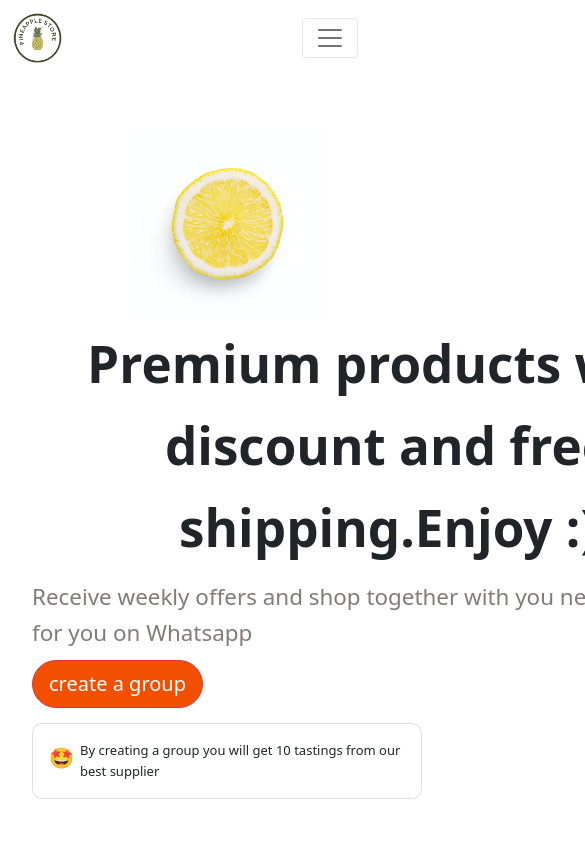
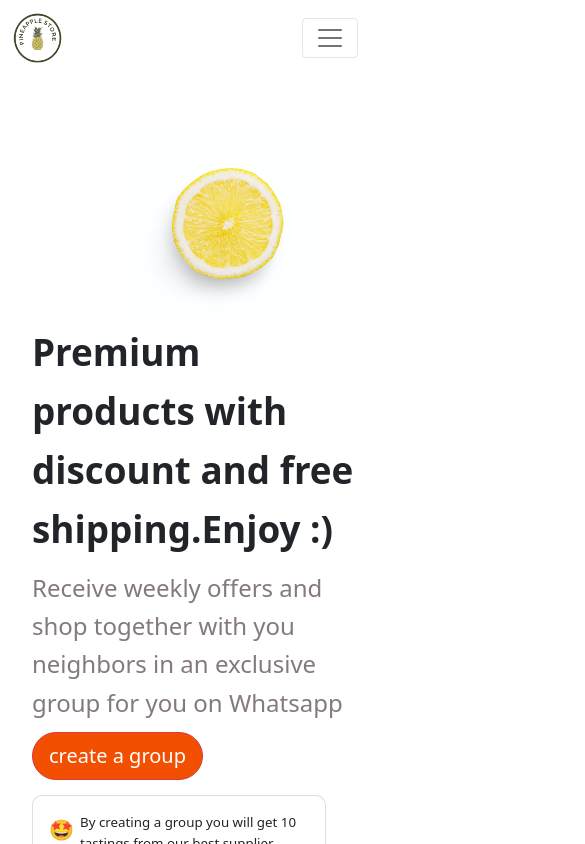
Before and after one commit to salmanpary/pineapple-store, a React (Create React App) app: page / in a window 390 px wide. Shown: the top 844 px of the page, 585 px wide, since content can reach past the window. Built offline with nearby package versions, Linux system fonts and the light colour scheme.

Commit message:
temporary deployment

```diff
--- a/src/components/Map.js
+++ b/src/components/Map.js
@@ -32,7 +32,7 @@ const Map = () => {
             {data.map((datas)=>(
 <div className="data_div ">
 
-<h2>{datas.place}</h2>
+<h2 className='res'>{datas.place}</h2>
 <p>{datas.place2}</p>
 
 </div>
--- a/src/components/Test.js
+++ b/src/components/Test.js
@@ -6,7 +6,7 @@ const Test = () => {
 
         <div class="testimonial-heading">
             <span>Comments</span>
-            <h4>Clients Says</h4>
+            <h4 class="res1">Clients Says</h4>
         </div>
         <div class="testimonial-box-container">
             <div class="testimonial-box">
--- a/src/components/faq.css
+++ b/src/components/faq.css
@@ -23,6 +23,7 @@
     text-align: center;
     font-weight: 400;
     font-size: 30px;
+    overflow: hidden;
   }
 
   .faq-card {
--- a/src/components/footer.css
+++ b/src/components/footer.css
@@ -1,5 +1,6 @@
 .footer{
     background-color: black;
+    min-width: 100%;
 
 }
 .bor{
--- a/src/components/intro.css
+++ b/src/components/intro.css
@@ -1,9 +1,12 @@
-
+*{
+    max-width: 100%;
+}
 .intro{
     display: flex;
     padding-top: 8rem;
     margin-left: 2rem;
-   min-height: 90vh;
+
+
 
 }
 .slogan{
@@ -49,15 +52,11 @@
 .text{
     font-size: small;
 }
-
-
-
-
 .intro_right img{
 height:auto;
 max-width: 100%;
 display: flex;
-max-height:80vh;
+max-height:700px;
 }
 @keyframes mymove{
     from{top:0rem;}
@@ -85,10 +84,21 @@ max-height:80vh;
     }
 
     .slogan{
-        margin-left: -0.6rem;
         font-size: 3rem;
-       width: 17ch;
-       text-align: center;
+       max-width: 16ch;
+
+    }
+    .slogan1{
+        max-width:45ch;
+    }
+    *{
+        overflow-x: hidden;
+    }
+    .text{
+        width: 30ch;
+    }
+    .animation{
+        margin-bottom:8px;
     }
 
 }
@@ -96,6 +106,17 @@ max-height:80vh;
     .slogan{
         font-size: 3.2rem;
     }
+    .slogan1{
+        font-size:2.6rem;
+        width: 8ch;
+    }
+
+}
+@media screen and (max-width:862px) {
+    .slogan1{
+        width:50ch;
+    }
+
 
 }
 @media screen and (max-width:1170px) {
@@ -104,11 +125,14 @@ max-height:80vh;
     }
 
     .slogan{
-        width: 25ch;
+        width: 30ch;
+        overflow: hidden;
+        font-size:3rem ;
 
     }
     .slogan1{
         width:70ch;
+        font-size: 1.2rem;
     }
     .intro_right img{
         display: block;
@@ -116,5 +140,38 @@ max-height:80vh;
        margin-right: auto;
        width: 50%;
         max-height:100%;
+
     }
 }
+@media  screen and (max-width:492px) {
+    .slogan{
+        font-size:2.3rem;
+    }
+    .slogan1{
+        max-width: 40ch;
+    }
+    .animation{
+        margin-right:15vw;
+        margin-bottom: 10px;
+    }
+    .text{
+        width: 30ch;
+        font-size: smaller;
+    }
+
+
+}
+@media screen and (max-width:435px){
+    .slogan1{
+        max-width: 25ch;
+        font-size: 1.5rem;
+    }
+}
+@media screen and(max-width:390px){
+    .slogan{
+      max-width: 20ch;
+
+    }
+
+
+}
--- a/src/components/map.css
+++ b/src/components/map.css
@@ -13,6 +13,7 @@
 }
 .map{
     margin-left: 20px;
+    overflow: hidden;
 }
 .headingloc{
     font-size: 20px;
@@ -27,10 +28,12 @@
 
     align-items: center;
     justify-content: space-between;
+    overflow:hidden;
 
 }
 .location{
     display: flex;
+
 
 }
 .button2{
@@ -52,6 +55,9 @@ max-width: 25ch;
 
 
 }
+.res{
+    overflow: hidden;
+}
 
 @media only screen and (max-width: px) {
     .button2{
--- a/src/components/section.css
+++ b/src/components/section.css
@@ -5,7 +5,7 @@
     border-radius: 10px;
     margin-top: 1%;
     margin-bottom: 1%;
-    min-height:35vh;
+    min-height:15rem;
     min-width: 90vw;
     display: flex;
     flex-direction: column;
@@ -38,3 +38,9 @@ margin-right: auto;
 .button3{
     text-align: center;
 }
+@media screen and (max-width:411px){
+    .section{
+       min-height:40vh ;
+    }
+
+}
--- a/src/components/test.css
+++ b/src/components/test.css
@@ -92,6 +92,9 @@ a{
     transform: translateY(-10px);
     transition: all ease 0.3s;
 }
+.res1{
+    overflow: hidden;
+}
 
 @media(max-width:1060px){
     .testimonial-box{
```
